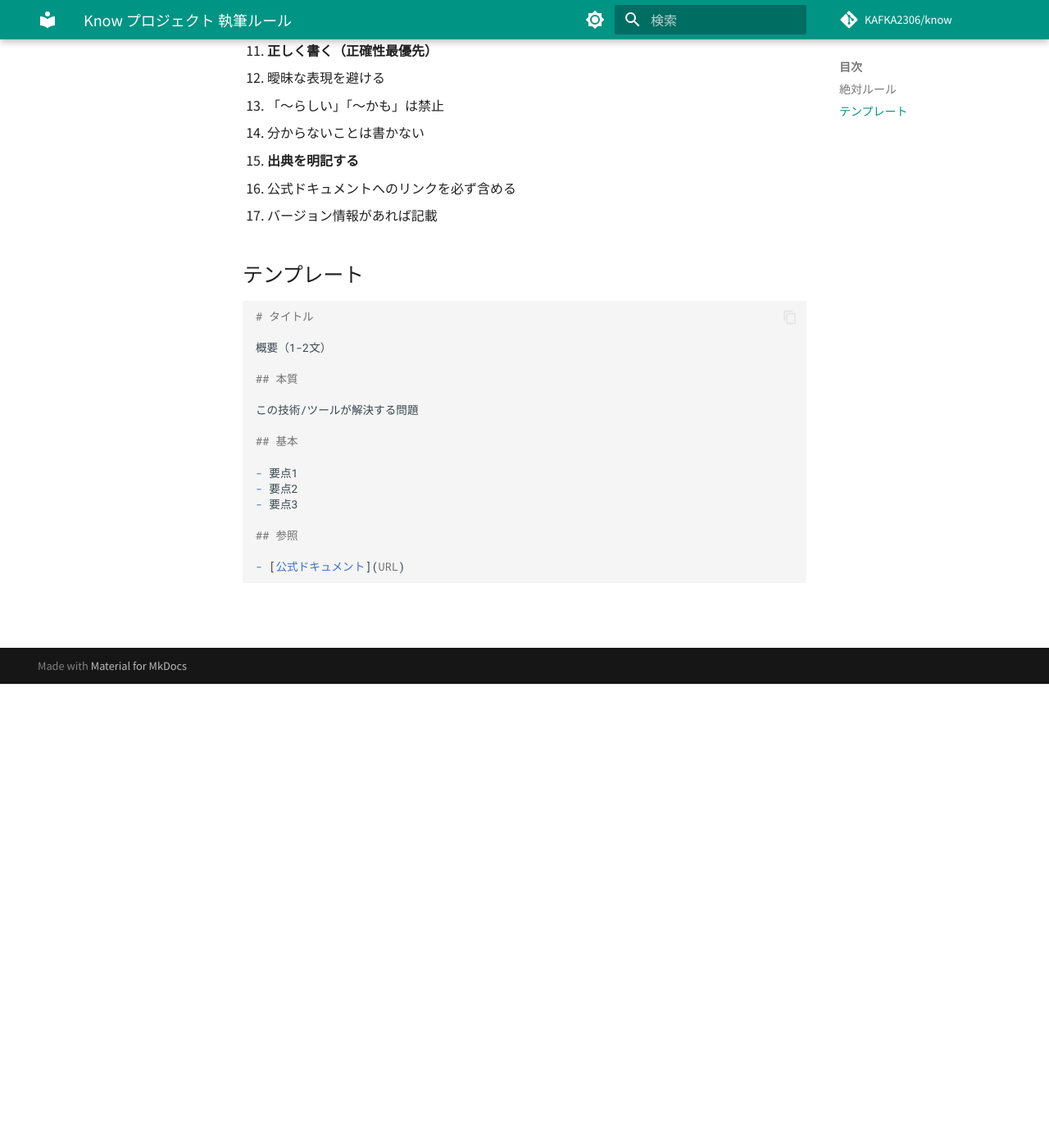
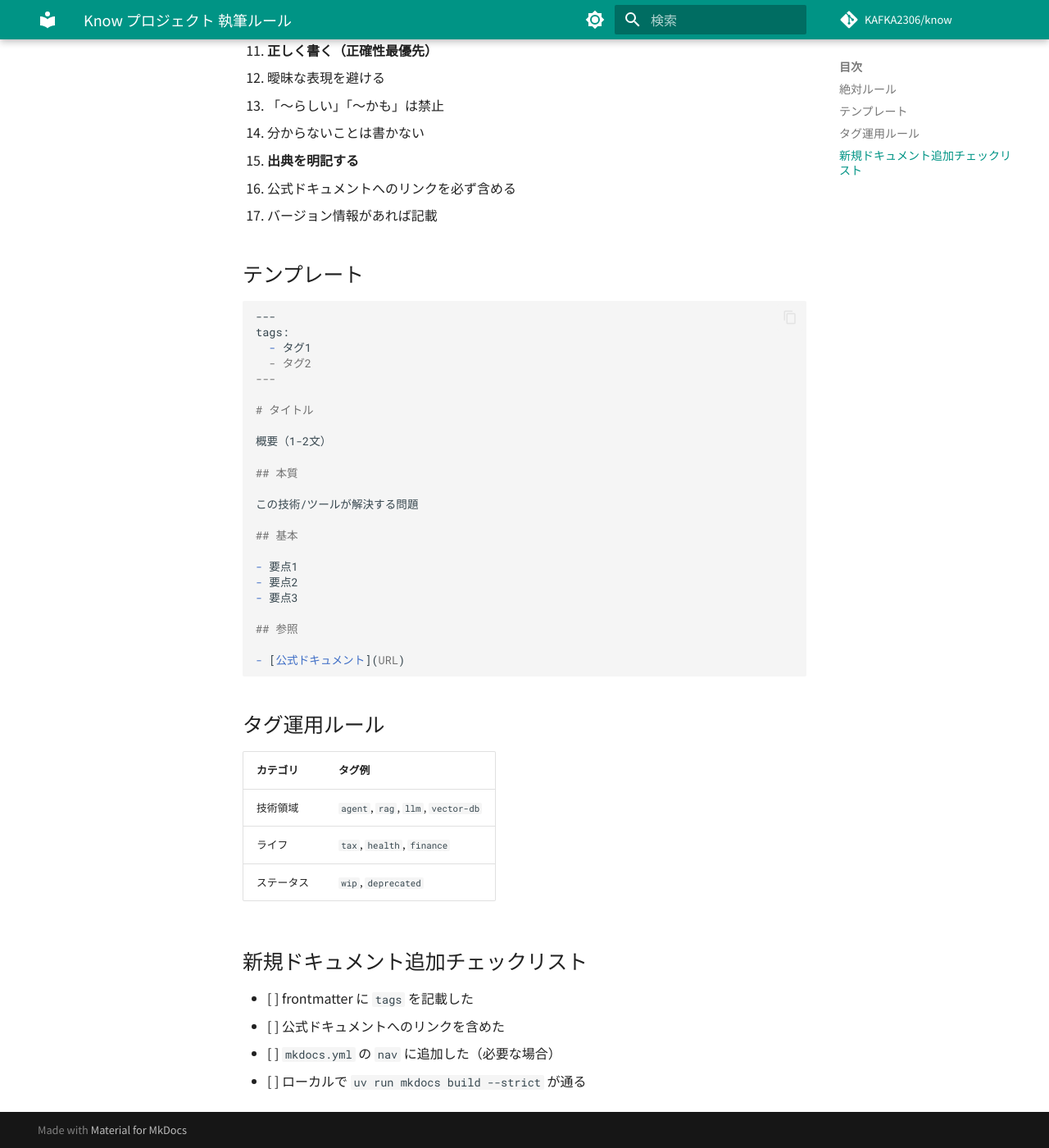
Before and after one commit to KAFKA2306/know, an MkDocs documentation site: the page built from docs/rules.md, in a window 1280 px wide and 1400 px high, scrolled down 566 px. Shown: the whole window at 82% size. Built offline with MkDocs 1.6.1 and Material for MkDocs 9.7.7, drawn with Linux system fonts in a browser that asks for light colours; comment, search, counter and statistics services are not loaded.

````diff
--- a/docs/rules.md
+++ b/docs/rules.md
@@ -31,6 +31,12 @@ description: ナレッジ記事作成の基本ルール
 ## テンプレート
 
 ```markdown
+---
+tags:
+  - タグ1
+  - タグ2
+---
+
 # タイトル
 
 概要（1-2文）
@@ -49,3 +55,18 @@ description: ナレッジ記事作成の基本ルール
 
 - [公式ドキュメント](URL)
 ```
+
+## タグ運用ルール
+
+| カテゴリ | タグ例 |
+|---------|--------|
+| 技術領域 | `agent`, `rag`, `llm`, `vector-db` |
+| ライフ | `tax`, `health`, `finance` |
+| ステータス | `wip`, `deprecated` |
+
+## 新規ドキュメント追加チェックリスト
+
+- [ ] frontmatter に `tags` を記載した
+- [ ] 公式ドキュメントへのリンクを含めた
+- [ ] `mkdocs.yml` の `nav` に追加した（必要な場合）
+- [ ] ローカルで `uv run mkdocs build --strict` が通る
--- a/mkdocs.yml
+++ b/mkdocs.yml
@@ -34,6 +34,7 @@ theme:
 
 plugins:
   - search
+  - tags
 
 markdown_extensions:
   - toc:
````
Also changed, not shown: docs/life/tax/toushi/index.md (+1 -0 lines), docs/life/tax/toushi/usecase-salary-investor-side.md (added, +132 -0 lines), 1 other file.
